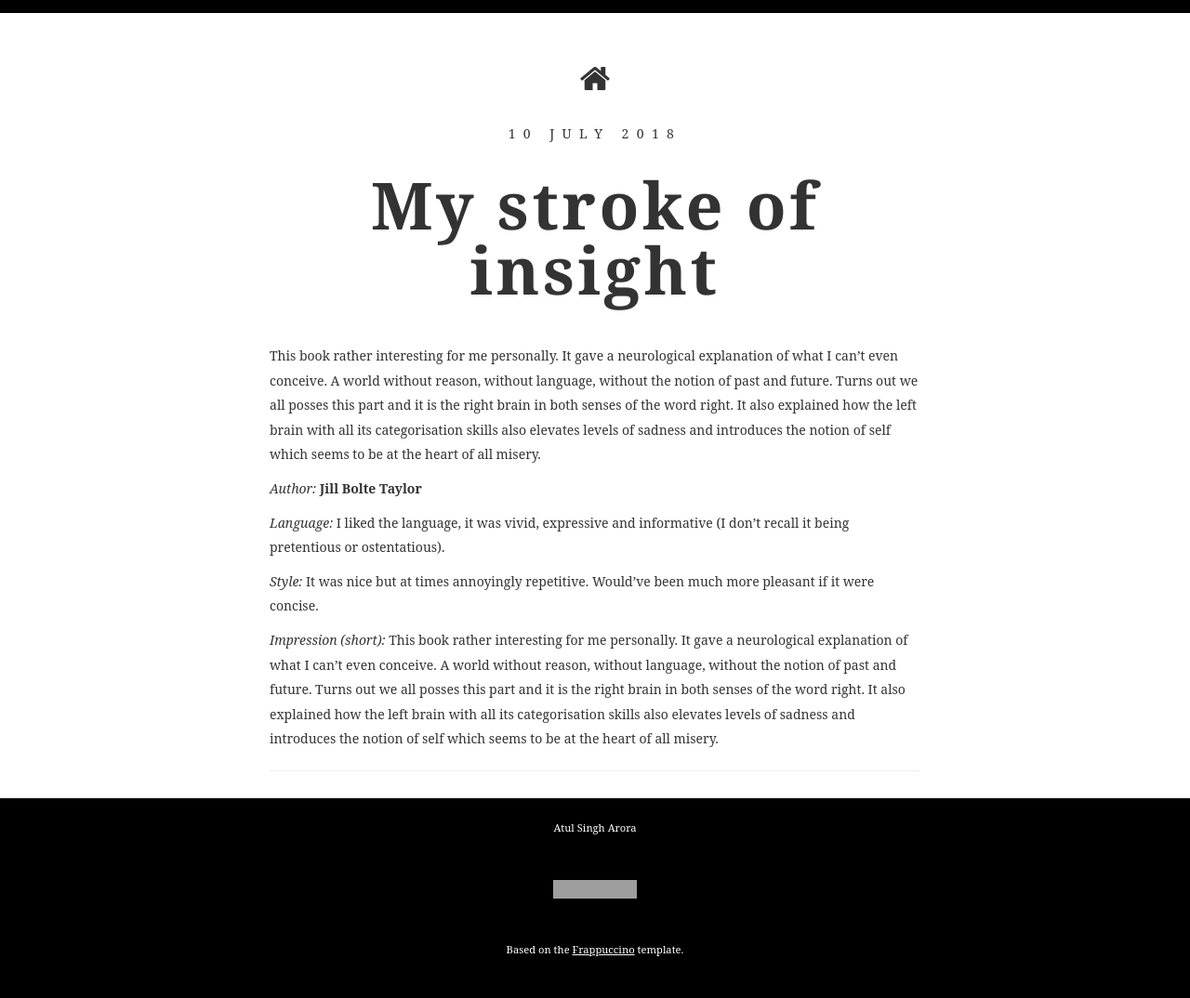
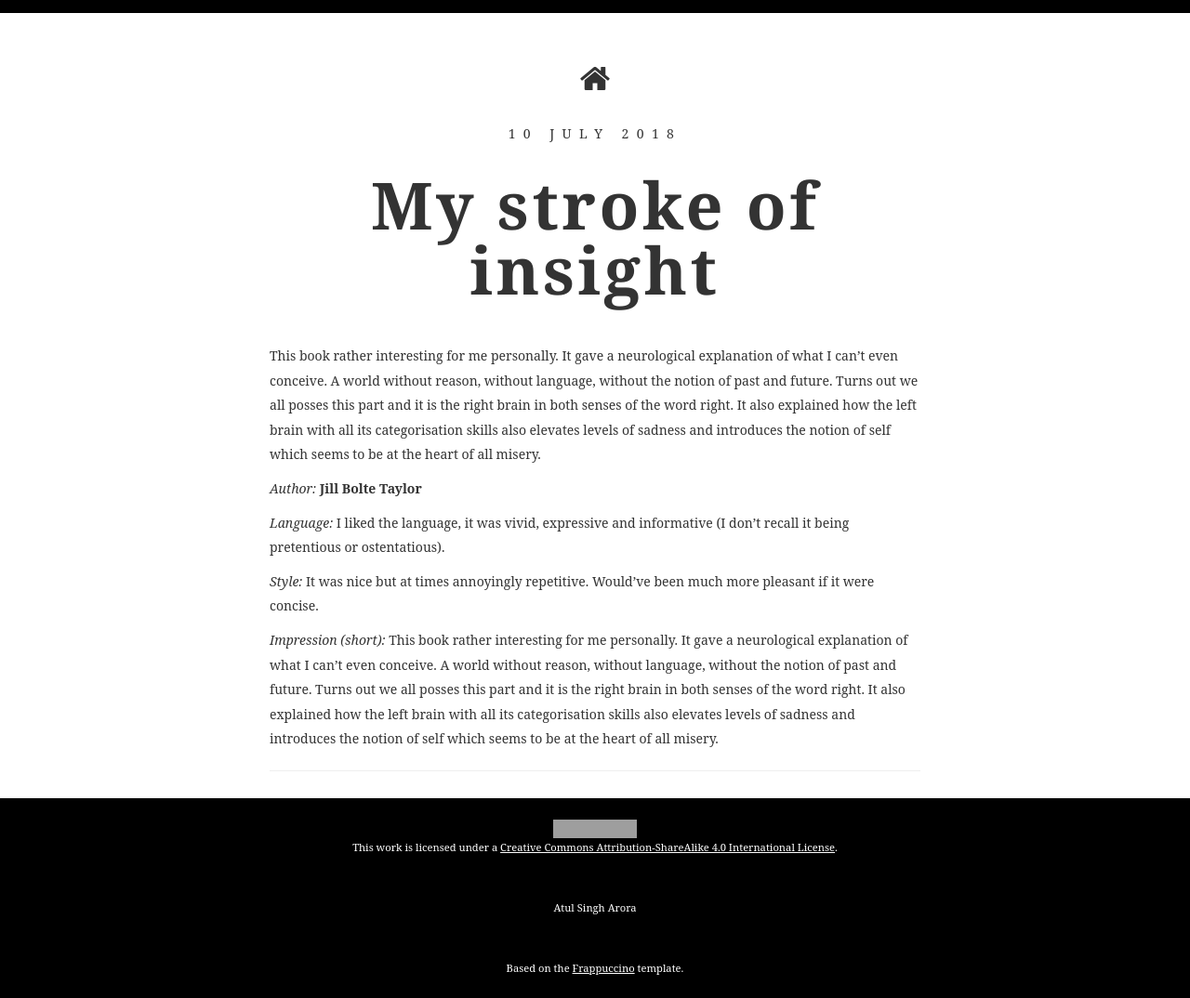
Before and after one commit to gleaned/gleaned.github.io, a Jekyll site: the page built from _posts/2018-07-10-firstpost.md, in a window 1280 px wide. Shown: the whole page at 93% size. Built offline with Jekyll 4.4.1, drawn with Linux system fonts in a browser that asks for light colours; some web fonts are replaced; grey boxes are pictures that could not be loaded.

Commit message:
/ ‘_layouts/default.html’

```diff
--- a/_layouts/default.html
+++ b/_layouts/default.html
@@ -36,11 +36,11 @@
 
 	<footer>
 		<div class="container">
-			Atul Singh Arora
+			<a rel="license" href="http://creativecommons.org/licenses/by-sa/4.0/"><img alt="Creative Commons Licence" style="border-width:0" src="https://i.creativecommons.org/l/by-sa/4.0/88x31.png" /></a><br />This work is licensed under a <a rel="license" href="http://creativecommons.org/licenses/by-sa/4.0/">Creative Commons Attribution-ShareAlike 4.0 International License</a>.
 		</div>
 
 		<div class="container">
-			<a rel="license" href="http://creativecommons.org/licenses/by-sa/4.0/"><img alt="Creative Commons Licence" style="border-width:0" src="https://i.creativecommons.org/l/by-sa/4.0/88x31.png" /></a>
+			Atul Singh Arora
 		</div>
 
 		<div class="container"> Based on the <a href="http://richbray.me/frap/">Frappuccino</a> template.</div>
```
